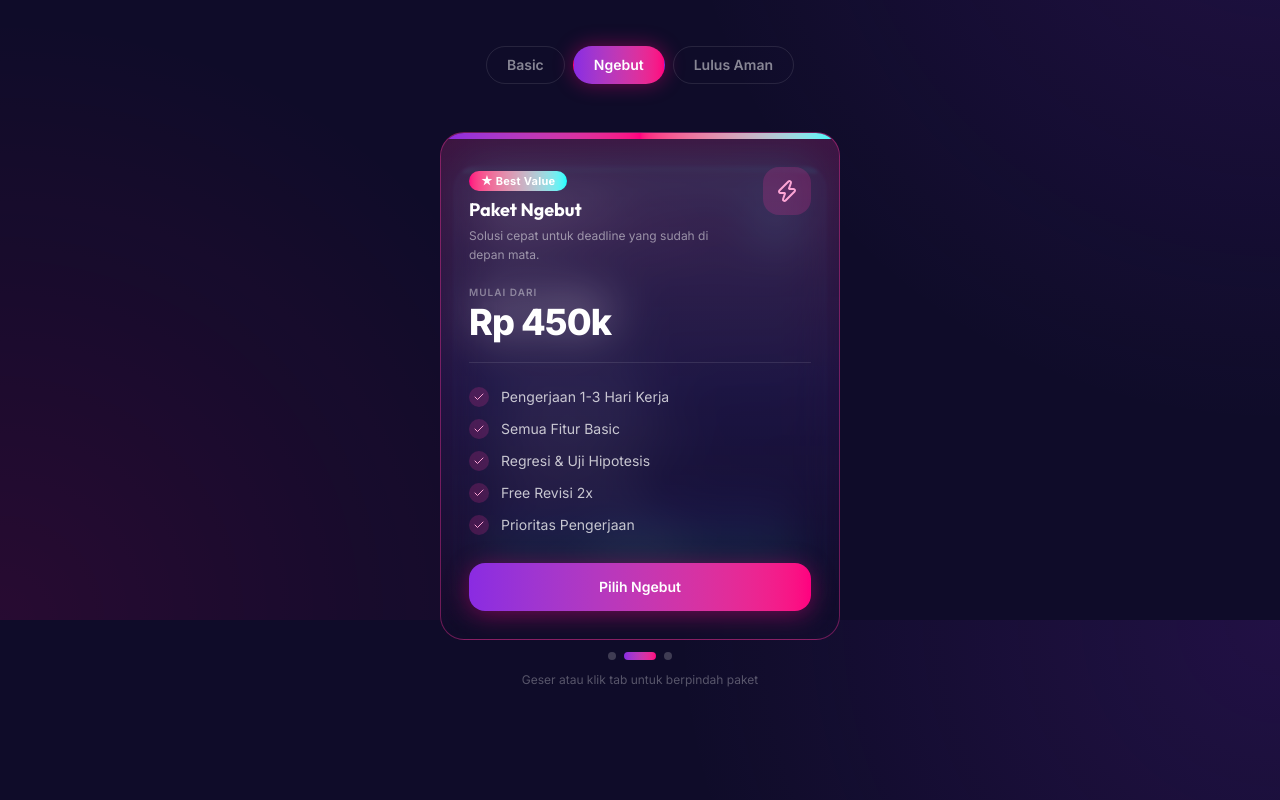
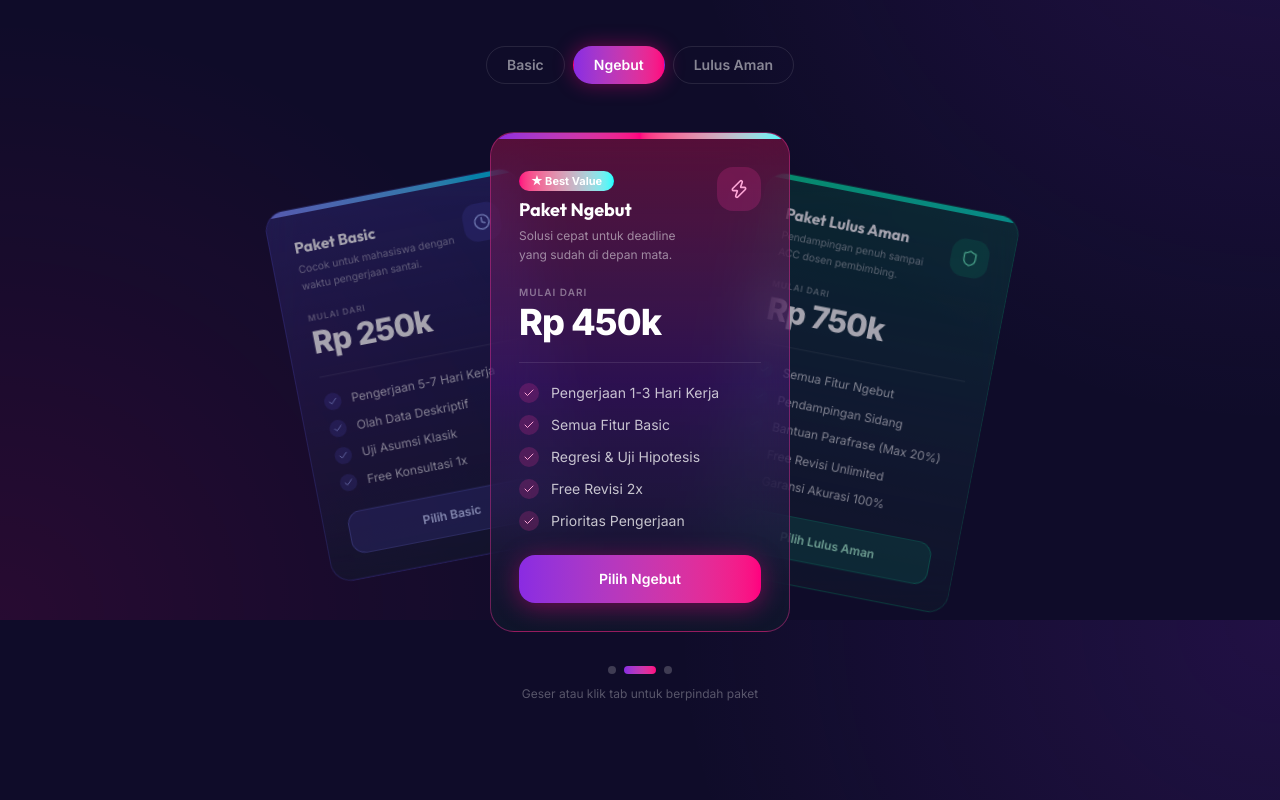
Before and after one commit to erzeddd-dev/landing-page, a Next.js app: page / in a window 1280 px wide. Shown: the part 1780-2580 px from the top of the page. Built offline with nearby package versions, Linux system fonts and the light colour scheme.

Commit message:
feat: PricingTier fan/kartu remi effect - kartu mengembang kiri kanan

```diff
--- a/src/components/PricingTier.tsx
+++ b/src/components/PricingTier.tsx
@@ -6,119 +6,89 @@ import { Check, Zap, Shield, Clock } from "lucide-react";
 
 const tiers = [
   {
-    name: "Paket Basic",
-    shortLabel: "Basic",
-    price: "250k",
+    name: "Paket Basic", shortLabel: "Basic", price: "250k",
     description: "Cocok untuk mahasiswa dengan waktu pengerjaan santai.",
     Icon: Clock,
     topBar: "from-indigo-400 to-cyan-400",
-    iconBg: "bg-indigo-500/20",
-    iconColor: "text-indigo-300",
-    checkBg: "bg-indigo-500/20",
-    checkColor: "text-indigo-300",
-    cardBg: "from-indigo-500/15 via-indigo-500/5 to-transparent",
-    border: "border-indigo-500/25",
+    iconBg: "bg-indigo-500/20", iconColor: "text-indigo-300",
+    checkBg: "bg-indigo-500/20", checkColor: "text-indigo-300",
+    cardBg: "from-indigo-900/60 via-indigo-900/30 to-slate-900/80",
+    border: "border-indigo-500/30",
     btnClass: "bg-indigo-500/20 border border-indigo-400/40 text-indigo-200 hover:bg-indigo-500/30",
-    features: [
-      "Pengerjaan 5-7 Hari Kerja",
-      "Olah Data Deskriptif",
-      "Uji Asumsi Klasik",
-      "Free Konsultasi 1x",
-    ],
+    features: ["Pengerjaan 5-7 Hari Kerja","Olah Data Deskriptif","Uji Asumsi Klasik","Free Konsultasi 1x"],
     buttonText: "Pilih Basic",
   },
   {
-    name: "Paket Ngebut",
-    shortLabel: "Ngebut",
-    price: "450k",
+    name: "Paket Ngebut", shortLabel: "Ngebut", price: "450k",
     description: "Solusi cepat untuk deadline yang sudah di depan mata.",
-    Icon: Zap,
-    badge: "Best Value",
+    Icon: Zap, badge: "Best Value",
     topBar: "from-brand-primary via-brand-secondary to-brand-accent",
-    iconBg: "bg-pink-500/20",
-    iconColor: "text-pink-300",
-    checkBg: "bg-pink-500/20",
-    checkColor: "text-pink-300",
-    cardBg: "from-pink-500/20 via-purple-500/10 to-transparent",
+    iconBg: "bg-pink-500/20", iconColor: "text-pink-300",
+    checkBg: "bg-pink-500/20", checkColor: "text-pink-300",
+    cardBg: "from-pink-900/60 via-purple-900/40 to-slate-900/80",
     border: "border-pink-500/40",
     btnClass: "bg-gradient-to-r from-brand-primary to-brand-secondary text-white shadow-[0_4px_24px_rgba(255,0,127,0.4)]",
-    features: [
-      "Pengerjaan 1-3 Hari Kerja",
-      "Semua Fitur Basic",
-      "Regresi & Uji Hipotesis",
-      "Free Revisi 2x",
-      "Prioritas Pengerjaan",
-    ],
+    features: ["Pengerjaan 1-3 Hari Kerja","Semua Fitur Basic","Regresi & Uji Hipotesis","Free Revisi 2x","Prioritas Pengerjaan"],
     buttonText: "Pilih Ngebut",
   },
   {
-    name: "Paket Lulus Aman",
-    shortLabel: "Lulus Aman",
-    price: "750k",
+    name: "Paket Lulus Aman", shortLabel: "Lulus Aman", price: "750k",
     description: "Pendampingan penuh sampai ACC dosen pembimbing.",
     Icon: Shield,
     topBar: "from-emerald-400 to-teal-400",
-    iconBg: "bg-emerald-500/20",
-    iconColor: "text-emerald-300",
-    checkBg: "bg-emerald-500/20",
-    checkColor: "text-emerald-300",
-    cardBg: "from-emerald-500/15 via-emerald-500/5 to-transparent",
-    border: "border-emerald-500/25",
+    iconBg: "bg-emerald-500/20", iconColor: "text-emerald-300",
+    checkBg: "bg-emerald-500/20", checkColor: "text-emerald-300",
+    cardBg: "from-emerald-900/60 via-teal-900/30 to-slate-900/80",
+    border: "border-emerald-500/30",
     btnClass: "bg-emerald-500/20 border border-emerald-400/40 text-emerald-200 hover:bg-emerald-500/30",
-    features: [
-      "Semua Fitur Ngebut",
-      "Pendampingan Sidang",
-      "Bantuan Parafrase (Max 20%)",
-      "Free Revisi Unlimited",
-      "Garansi Akurasi 100%",
-    ],
+    features: ["Semua Fitur Ngebut","Pendampingan Sidang","Bantuan Parafrase (Max 20%)","Free Revisi Unlimited","Garansi Akurasi 100%"],
     buttonText: "Pilih Lulus Aman",
   },
 ];
 
-const STACK = [
-  { scale: 1,    y: 0,  z: 30, opacity: 1,   blur: 0 },
-  { scale: 0.93, y: 18, z: 20, opacity: 0.55, blur: 1.5 },
-  { scale: 0.86, y: 36, z: 10, opacity: 0.28, blur: 3 },
-];
+// Fan positions: like holding cards in hand (spread left/right)
+const fan = (offset: number) => {
+  const s = Math.sign(offset);
+  const a = Math.abs(offset);
+  if (a === 0) return { x: 0,       rotate: 0,      scale: 1,    opacity: 1,    z: 30 };
+  if (a === 1) return { x: s * 190, rotate: s * 11, scale: 0.86, opacity: 0.62, z: 20 };
+  if (a === 2) return { x: s * 310, rotate: s * 20, scale: 0.74, opacity: 0.28, z: 10 };
+  return null;
+};
+
+const CARD_W = 300;
 
 export default function PricingTier() {
   const [active, setActive] = useState(1);
-  const touchX = useRef<number | null>(null);
-  const touchY = useRef<number | null>(null);
+  const tx = useRef<number | null>(null);
+  const ty = useRef<number | null>(null);
 
-  const goTo = useCallback(
-    (i: number) => { if (i >= 0 && i < tiers.length) setActive(i); },
-    []
-  );
+  const goTo = useCallback((i: number) => {
+    if (i >= 0 && i < tiers.length) setActive(i);
+  }, []);
 
   const onTouchStart = (e: React.TouchEvent) => {
-    touchX.current = e.touches[0].clientX;
-    touchY.current = e.touches[0].clientY;
+    tx.current = e.touches[0].clientX;
+    ty.current = e.touches[0].clientY;
   };
   const onTouchEnd = (e: React.TouchEvent) => {
-    if (touchX.current === null || touchY.current === null) return;
-    const dx = e.changedTouches[0].clientX - touchX.current;
-    const dy = e.changedTouches[0].clientY - touchY.current;
+    if (tx.current === null || ty.current === null) return;
+    const dx = e.changedTouches[0].clientX - tx.current;
+    const dy = e.changedTouches[0].clientY - ty.current;
     if (Math.abs(dx) > Math.abs(dy) && Math.abs(dx) > 40)
       dx < 0 ? goTo(active + 1) : goTo(active - 1);
-    touchX.current = null;
-    touchY.current = null;
+    tx.current = null; ty.current = null;
   };
 
   const waLink = (name: string) =>
-    `https://wa.me/6285713071197?text=${encodeURIComponent(
-      `Halo kak, saya tertarik dengan ${name}. Boleh konsultasi detailnya?`
-    )}`;
+    `https://wa.me/6285713071197?text=${encodeURIComponent(`Halo kak, saya tertarik dengan ${name}. Boleh konsultasi detailnya?`)}`;
 
   return (
-    <section id="harga" className="py-24 px-6 max-w-md mx-auto">
+    <section id="harga" className="py-24 overflow-hidden">
       {/* Heading */}
-      <div className="text-center mb-12">
+      <div className="px-6 max-w-md mx-auto text-center mb-12">
         <motion.h2
-          initial={{ opacity: 0, y: 20 }}
-          whileInView={{ opacity: 1, y: 0 }}
-          viewport={{ once: true }}
+          initial={{ opacity: 0, y: 20 }} whileInView={{ opacity: 1, y: 0 }} viewport={{ once: true }}
           className="text-3xl md:text-5xl font-heading font-bold mb-4"
         >
           Investasi{" "}
@@ -128,17 +98,15 @@ export default function PricingTier() {
           Anda
         </motion.h2>
         <p className="text-text-muted text-sm leading-relaxed">
-          Pilih paket yang sesuai dengan kebutuhan dan deadline Anda.
-          Transparan, tanpa biaya tersembunyi.
+          Pilih paket yang sesuai dengan kebutuhan dan deadline Anda. Transparan, tanpa biaya tersembunyi.
         </p>
       </div>
 
-      {/* Tab Pills */}
-      <div className="flex items-center justify-center gap-2 mb-12 flex-wrap">
+      {/* Tab pills */}
+      <div className="flex items-center justify-center gap-2 mb-12 px-6 flex-wrap">
         {tiers.map((t, i) => (
           <button
-            key={i}
-            onClick={() => goTo(i)}
+            key={i} onClick={() => goTo(i)}
             className={`relative px-5 py-2 rounded-full text-sm font-semibold transition-all duration-300 border ${
               i === active
                 ? t.badge
@@ -149,73 +117,69 @@ export default function PricingTier() {
           >
             {t.shortLabel}
             {t.badge && i !== active && (
-              <span className="absolute -top-1.5 -right-1.5 w-4 h-4 rounded-full bg-gradient-to-r from-brand-secondary to-brand-accent text-white text-[8px] font-bold flex items-center justify-center">
-                ★
-              </span>
+              <span className="absolute -top-1.5 -right-1.5 w-4 h-4 rounded-full bg-gradient-to-r from-brand-secondary to-brand-accent text-white text-[8px] font-bold flex items-center justify-center">★</span>
             )}
           </button>
         ))}
       </div>
 
-      {/* Stacked card deck */}
+      {/* Fan card deck — full width, cards centered via left:50% */}
       <div
-        className="relative"
-        style={{ height: 500 }}
+        className="relative w-full"
+        style={{ height: 510 }}
         onTouchStart={onTouchStart}
         onTouchEnd={onTouchEnd}
       >
         {tiers.map((tier, i) => {
-          const dist = Math.abs(i - active);
-          if (dist > 2) return null;
-          const s = STACK[dist];
-          const isActive = i === active;
+          const offset = i - active;
+          const f = fan(offset);
+          if (!f) return null;
+          const isActive = offset === 0;
           const TierIcon = tier.Icon;
 
           return (
             <motion.div
               key={tier.name}
-              animate={{ scale: s.scale, y: s.y, opacity: s.opacity, filter: `blur(${s.blur}px)` }}
-              transition={{ type: "spring", stiffness: 300, damping: 30 }}
+              animate={{ x: f.x, rotate: f.rotate, scale: f.scale, opacity: f.opacity }}
+              transition={{ type: "spring", stiffness: 260, damping: 28 }}
               onClick={() => !isActive && goTo(i)}
-              className={`absolute inset-x-0 top-0 rounded-3xl border backdrop-blur-xl overflow-hidden bg-gradient-to-b ${tier.cardBg} ${tier.border} ${!isActive ? "cursor-pointer" : ""}`}
-              style={{ zIndex: s.z }}
+              className={`absolute top-0 rounded-3xl border backdrop-blur-xl overflow-hidden bg-gradient-to-b ${tier.cardBg} ${tier.border} ${!isActive ? "cursor-pointer" : ""}`}
+              style={{
+                width: CARD_W,
+                left: "50%",
+                marginLeft: -(CARD_W / 2),
+                zIndex: f.z,
+                transformOrigin: "50% 85%",
+              }}
             >
-              {/* Top color accent bar */}
+              {/* Top accent bar */}
               <div className={`h-1.5 w-full bg-gradient-to-r ${tier.topBar}`} />
 
               <div className="p-7">
-                {/* Header row */}
+                {/* Header */}
                 <div className="flex items-start justify-between mb-5">
-                  <div className="flex-1 min-w-0 pr-4">
+                  <div className="flex-1 min-w-0 pr-3">
                     {tier.badge && (
-                      <span className="inline-flex items-center gap-1 mb-2 px-3 py-0.5 bg-gradient-to-r from-brand-secondary to-brand-accent rounded-full text-[11px] font-bold text-white tracking-wide">
+                      <span className="inline-flex items-center gap-1 mb-2 px-3 py-0.5 bg-gradient-to-r from-brand-secondary to-brand-accent rounded-full text-[11px] font-bold text-white">
                         ★ {tier.badge}
                       </span>
                     )}
-                    <h3 className="text-lg font-heading font-bold text-white leading-tight">
-                      {tier.name}
-                    </h3>
-                    <p className="text-xs text-white/50 mt-1 leading-relaxed">
-                      {tier.description}
-                    </p>
+                    <h3 className="text-lg font-heading font-bold text-white leading-tight">{tier.name}</h3>
+                    <p className="text-xs text-white/50 mt-1 leading-relaxed">{tier.description}</p>
                   </div>
-                  <div className={`w-12 h-12 rounded-2xl ${tier.iconBg} flex items-center justify-center shrink-0`}>
-                    <TierIcon className={`w-6 h-6 ${tier.iconColor}`} />
+                  <div className={`w-11 h-11 rounded-2xl ${tier.iconBg} flex items-center justify-center shrink-0`}>
+                    <TierIcon className={`w-5 h-5 ${tier.iconColor}`} />
                   </div>
                 </div>
 
                 {/* Price */}
-                <div className="mb-6 pb-5 border-b border-white/10">
-                  <p className="text-[10px] text-white/40 uppercase tracking-widest font-semibold mb-0.5">
-                    Mulai dari
-                  </p>
-                  <p className="text-4xl font-extrabold text-white tracking-tight">
-                    Rp {tier.price}
-                  </p>
+                <div className="mb-5 pb-5 border-b border-white/10">
+                  <p className="text-[10px] text-white/40 uppercase tracking-widest font-semibold mb-0.5">Mulai dari</p>
+                  <p className="text-4xl font-extrabold text-white tracking-tight">Rp {tier.price}</p>
                 </div>
 
                 {/* Features */}
-                <ul className="space-y-3 mb-7">
+                <ul className="space-y-3 mb-6">
                   {tier.features.map((f, fi) => (
                     <li key={fi} className="flex items-center gap-3">
                       <div className={`w-5 h-5 rounded-full ${tier.checkBg} flex items-center justify-center shrink-0`}>
@@ -243,12 +207,10 @@ export default function PricingTier() {
       </div>
 
       {/* Dot indicators */}
-      <div className="flex justify-center gap-2 mt-5">
+      <div className="flex justify-center gap-2 mt-6">
         {tiers.map((_, i) => (
           <button
-            key={i}
-            onClick={() => goTo(i)}
-            aria-label={`Pilih ${tiers[i].shortLabel}`}
+            key={i} onClick={() => goTo(i)} aria-label={`Pilih ${tiers[i].shortLabel}`}
             className={`transition-all duration-300 rounded-full ${
               i === active
                 ? "w-8 h-2 bg-gradient-to-r from-brand-primary to-brand-secondary"
@@ -257,10 +219,7 @@ export default function PricingTier() {
           />
         ))}
       </div>
-
-      <p className="text-center text-white/30 text-xs mt-3">
-        Geser atau klik tab untuk berpindah paket
-      </p>
+      <p className="text-center text-white/30 text-xs mt-3">Geser atau klik tab untuk berpindah paket</p>
     </section>
   );
 }
```
